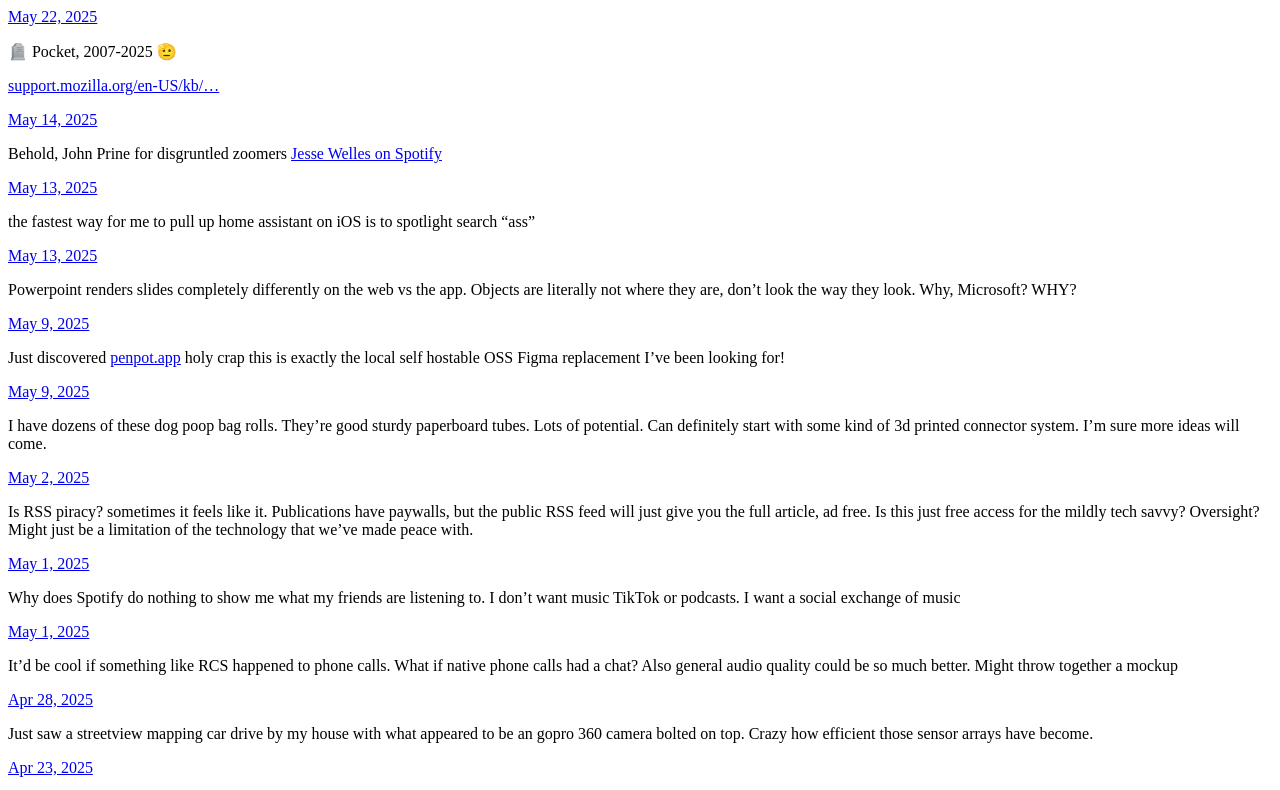
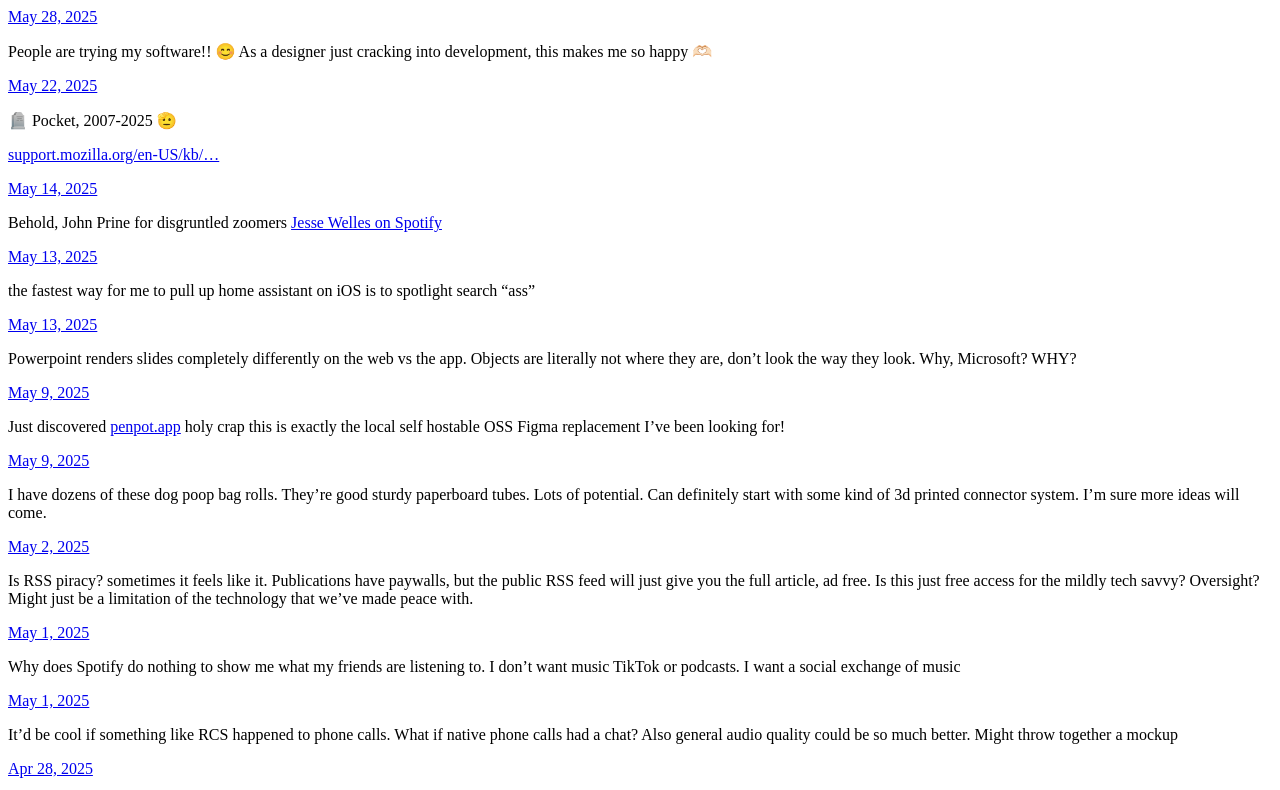
Before and after one commit to tynanpurdy/microblog, a plain HTML site: page index.html in a window 1280 px wide. Shown: the top 790 px of the page. Drawn offline with Linux system fonts and the light colour scheme.

Commit message:
Archiving from Micro.blog.

```diff
--- a/index.html
+++ b/index.html
@@ -21,6 +21,18 @@
 <div class="h-feed">
 
 
+
+	  <div class="h-entry">
+
+
+		<a href="https://blog.tynanpurdy.com/2025/05/28/people-are-trying-my-software.html" class="u-url"><time class="dt-published" datetime="2025-05-28 18:48:21 -0400">May 28, 2025</time></a>
+
+		<div class="e-content">
+			 <p>People are trying my software!! 😊 As a designer just cracking into development, this makes me so happy 🫶🏻</p>
+<!-- raw HTML omitted -->
+
+		</div>
+	  </div>
 
 	  <div class="h-entry">
 
```
